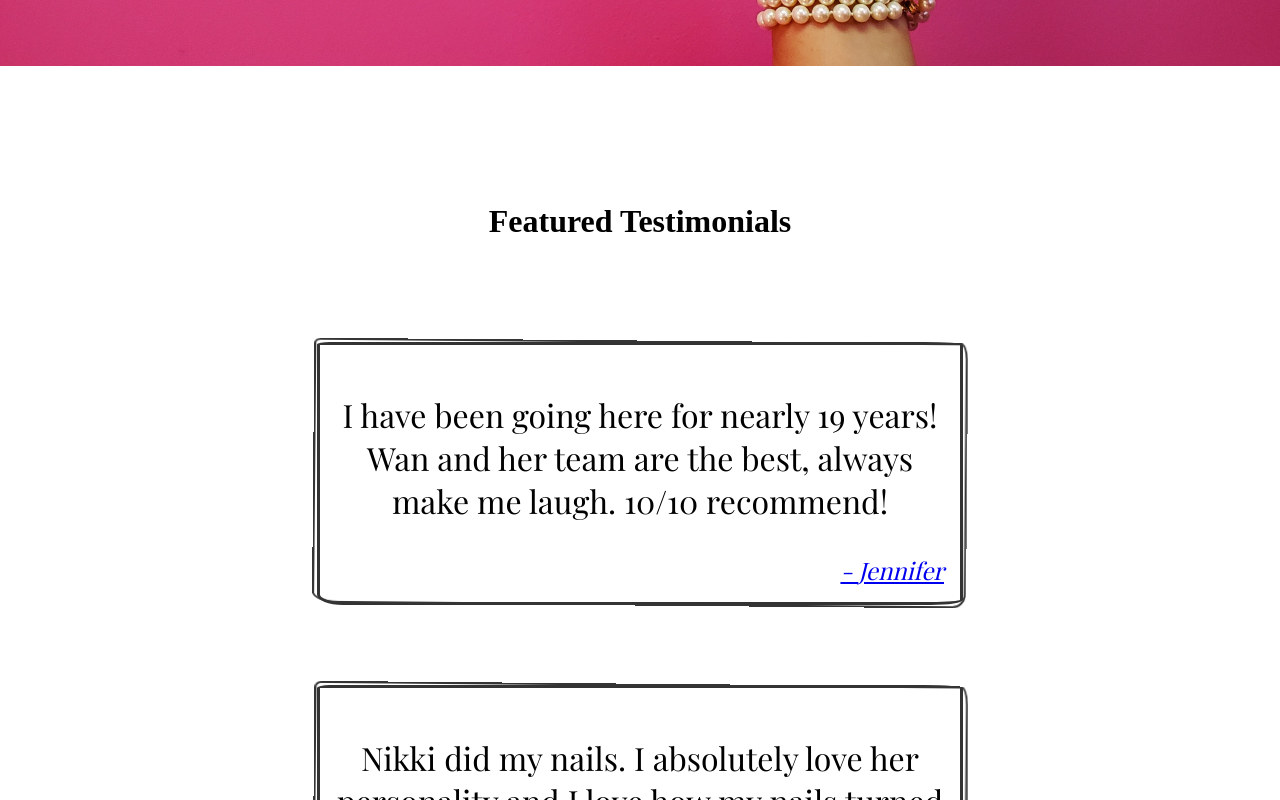
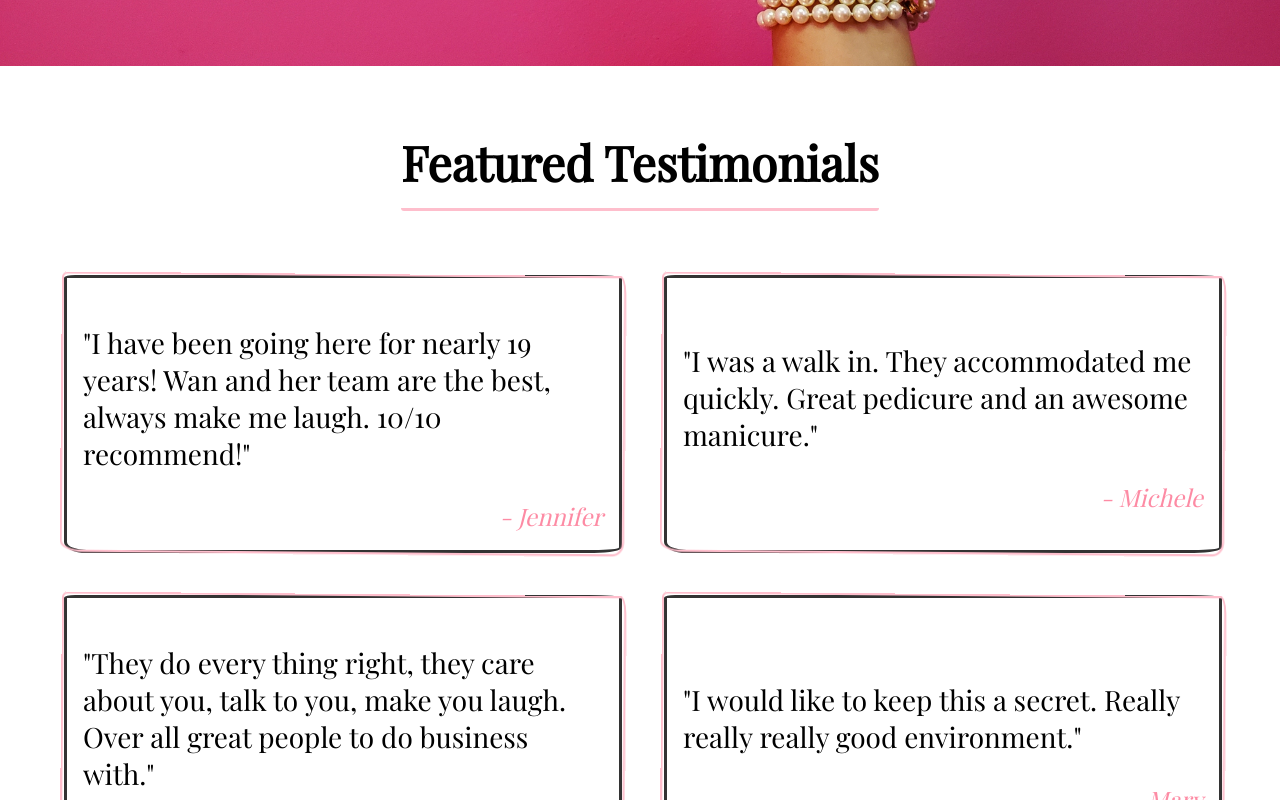
Before and after one commit to kchiem12/vwc_nails_svelte, a SvelteKit app: page / in a window 1280 px wide. Shown: the part 760-1560 px from the top of the page. Built offline with nearby package versions, Linux system fonts and the light colour scheme.

Commit message:
finish reviews section

```diff
--- a/src/lib/components/ReviewCard.svelte
+++ b/src/lib/components/ReviewCard.svelte
@@ -6,7 +6,7 @@
 
 <div class="review">
 	<p class="review-text">
-		{review}
+		"{review}"
 	</p>
 	<a class="review-author" href={link}>- {author}</a>
 </div>
@@ -14,9 +14,12 @@
 <style>
 	.review {
 		display: flex;
-		width: 50%;
+		width: 100%;
+		height: 100%;
 		flex-direction: column;
-		margin-top: 5rem;
+		justify-content: center;
+		/* align-items: center; */
+		/* margin-top: 5rem; */
 		padding: 1rem;
 		border: 3px solid #333333;
 		border-radius: 2% 6% 5% 4% / 1% 1% 2% 4%;
@@ -25,7 +28,7 @@
 
 	.review::before {
 		content: '';
-		border: 2px solid #353535;
+		border: 2px solid #febecc;
 		display: block;
 		width: 100%;
 		height: 100%;
@@ -37,9 +40,10 @@
 	}
 
 	.review-text {
-		text-align: center;
-		font-size: 2rem;
+		/* text-align: center; */
+		font-size: 1.75rem;
 		font-family: 'Playfair Display', serif;
+		z-index: 100;
 	}
 
 	.review-author {
@@ -48,5 +52,8 @@
 		font-family: 'Playfair Display', serif;
 		/* italicize it */
 		font-style: italic;
+		z-index: 100;
+		text-decoration: none;
+		color: #fd8ba4;
 	}
 </style>
--- a/src/routes/+page.svelte
+++ b/src/routes/+page.svelte
@@ -11,15 +11,15 @@
 			link: 'https://g.co/kgs/o9oYxN'
 		},
 		{
-			author: 'Rosemary',
+			author: 'Michele',
 			review:
-				'Nikki did my nails. I absolutely love her personality and I love how my nails turned out. Will definitely be coming back many more times.',
-			link: 'https://g.co/kgs/fZVwxz'
+				'I was a walk in. They accommodated me quickly. Great pedicure and an awesome manicure.',
+			link: 'https://g.co/kgs/BfbcxH'
 		},
 		{
 			author: 'Robert',
 			review:
-				'They do every thing right they care about you talk to you make you laugh. Over all great people to do business with.',
+				'They do every thing right, they care about you, talk to you, make you laugh. Over all great people to do business with.',
 			link: 'https://g.co/kgs/VqD7y5'
 		},
 		{
@@ -43,10 +43,13 @@
 </div>
 
 <div class="reviews-container">
-	<h1 class="review-tite">Featured Testimonials</h1>
-	{#each reviews_data as review}
-		<ReviewCard {...review} />
-	{/each}
+	<h1 class="review-title">Featured Testimonials</h1>
+
+	<div class="reviews-card-container">
+		{#each reviews_data as review}
+			<ReviewCard {...review} />
+		{/each}
+	</div>
 </div>
 
 <style>
@@ -136,7 +139,28 @@
 		display: flex;
 		flex-direction: column;
 		align-items: center;
-		margin-top: 5rem;
+		/* margin-top: 5rem; */
 		padding: 2rem;
 	}
+
+	.reviews-card-container {
+		padding: 2rem;
+		display: grid;
+		grid-template-columns: repeat(2, 1fr);
+		gap: 5rem;
+		align-items: start;
+		justify-self: center;
+		margin-right: 2rem;
+		grid-auto-rows: 15rem;
+	}
+
+	.review-title {
+		font-size: 3rem;
+		font-family: 'Playfair Display', serif;
+		border-bottom: 3px solid #febecc;
+		padding-bottom: 1rem;
+		display: inline-block;
+		line-height: 1.2;
+		border-radius: 3px;
+	}
 </style>
```
